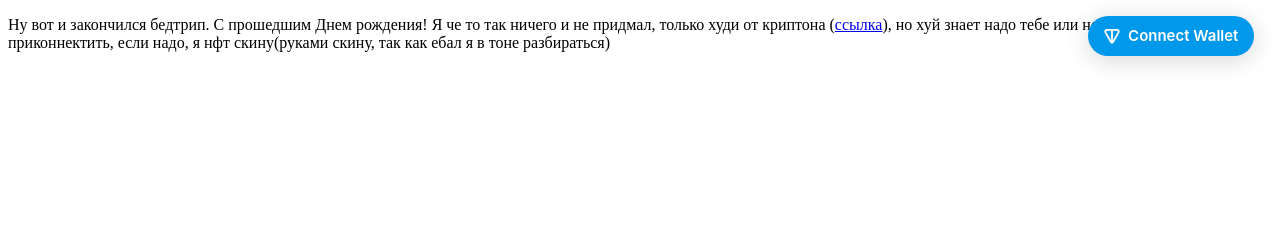
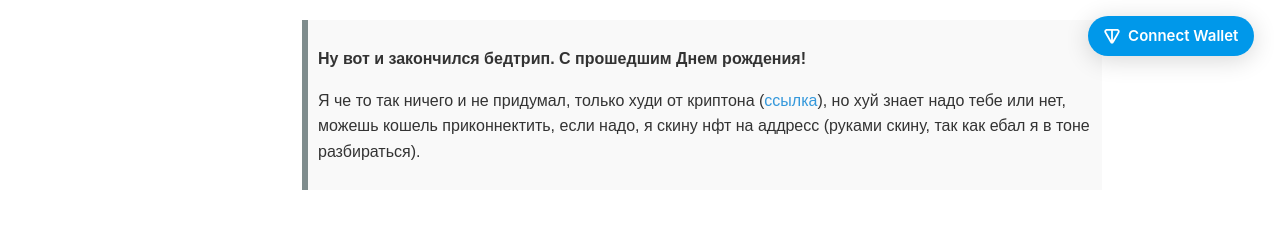
Before and after one commit to donatnagye/end, a plain HTML site: page index.html in a window 1280 px wide. Drawn offline with Linux system fonts and the light colour scheme; no server answers.

Commit message:
Update index.html

```diff
--- a/index.html
+++ b/index.html
@@ -4,14 +4,48 @@
 <head>
     <meta charset="UTF-8">
     <meta name="viewport" content="width=device-width, initial-scale=1.0">
-    <script src="@tonconnect/ui/dist/tonconnect-ui.min.js"></script>
+    <title>Page Title</title>
+    <style>
+        body {
+            font-family: Arial, sans-serif;
+            margin: 0;
+            padding: 20px;
+            line-height: 1.6;
+            color: #333;
+        }
+
+        .container {
+            max-width: 800px;
+            margin: auto;
+            padding-left: 10%;
+        }
+
+        .message {
+            background-color: #f9f9f9;
+            border-left: 6px solid #7f8c8d;
+            padding: 10px;
+            margin-bottom: 20px;
+        }
+
+        .message a {
+            color: #3498db;
+            text-decoration: none;
+        }
+    </style>
 </head>
 
 <body>
 
-    <p>Ну вот и закончился бедтрип. С прошедшим Днем рождения! Я че то так ничего и не придмал, только худи от криптона (<a href="https://getgems.io/crypton?filter=%7B%22saleType%22%3A%22fix_price%22%2C%22attributes%22%3A%7B%22Clothes+RWA%22%3A%5B%22Hoodie%22%5D%7D%7D">ссылка</a>), но хуй знает надо тебе или нет, можешь кошель приконнектить, если надо, я нфт скину(руками скину, так как ебал я в тоне разбираться)</p>
+    <div class="container">
+        <div class="message">
+            <p><strong>Ну вот и закончился бедтрип. С прошедшим Днем рождения!</strong></p>
+            <p>Я че то так ничего и не придумал, только худи от криптона (<a href="https://getgems.io/crypton?filter=%7B%22saleType%22%3A%22fix_price%22%2C%22attributes%22%3A%7B%22Clothes+RWA%22%3A%5B%22Hoodie%22%5D%7D%7D">ссылка</a>), но хуй знает надо тебе или нет, можешь кошель приконнектить, если надо, я скину нфт на аддресс (руками скину, так как ебал я в тоне разбираться).</p>
+        </div>
 
-    <div id="connect" style="position: absolute; top: 2%; right: 2%"></div>
+        <div id="connect" style="position: absolute; top: 2%; right: 2%"></div>
+    </div>
+
+    <script src="@tonconnect/ui/dist/tonconnect-ui.min.js"></script>
     <script>
         const tonConnectUI = new TON_CONNECT_UI.TonConnectUI({
             manifestUrl: 'https://donatnagye.github.io/nikitos-dr/tonconnect-manifest.json',
```
